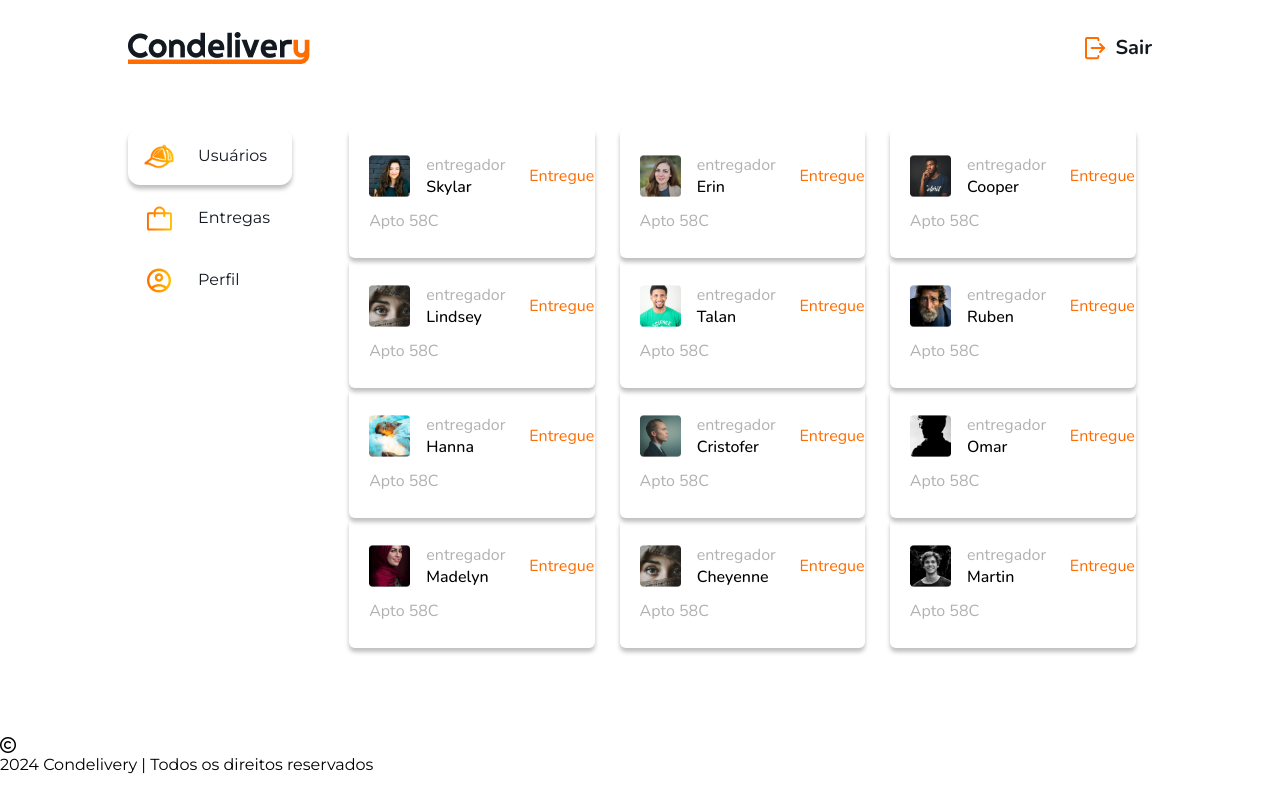
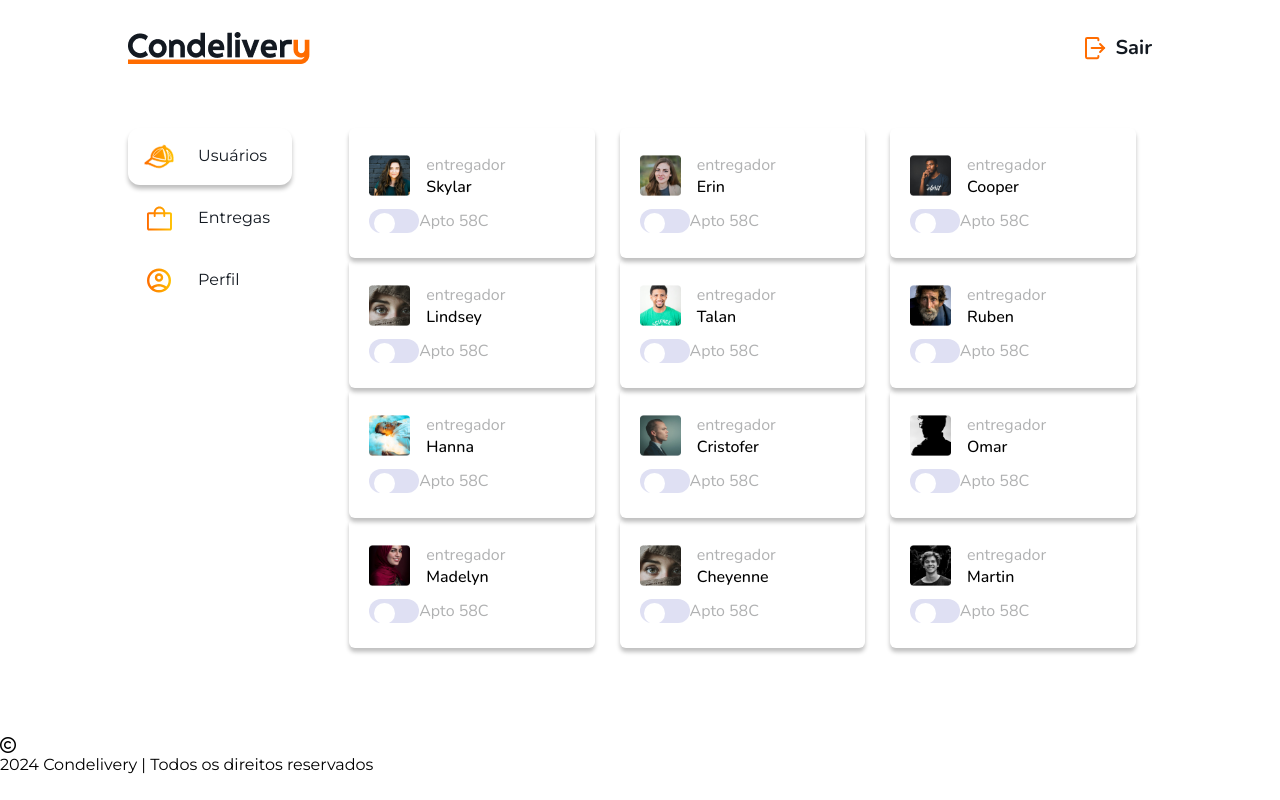
Before and after one commit to josiastavares/Condelivery-front-web, a React (Create React App) app: page /usuarios in a window 1280 px wide. Built offline with nearby package versions, Linux system fonts and the light colour scheme.

Commit message:
adicionando botao switch

```diff
--- a/src/componentes/CardUsuario/index.js
+++ b/src/componentes/CardUsuario/index.js
@@ -13,7 +13,7 @@ function CardUsuario({nome, imagem, descricao, apto}) {
                 <p className="descricaoCard">{descricao}</p>
                 <p className="nomeCard">{nome}</p>
             </div>
-            {location.pathname === '/' ? (
+            {location.pathname === '/usuarios' ? (
                 <BotaoSwitch />
             ) : (
                 <p className="entregueCard">Entregue</p>
```
